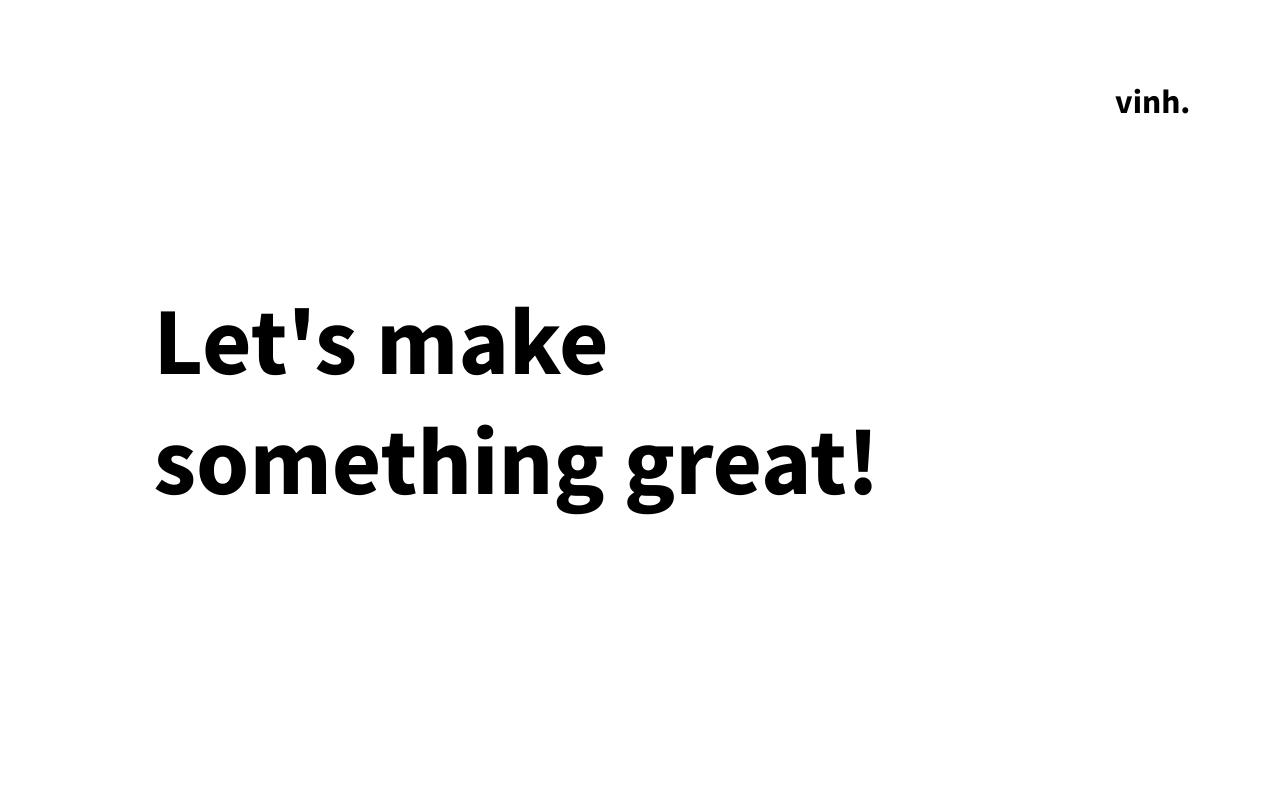
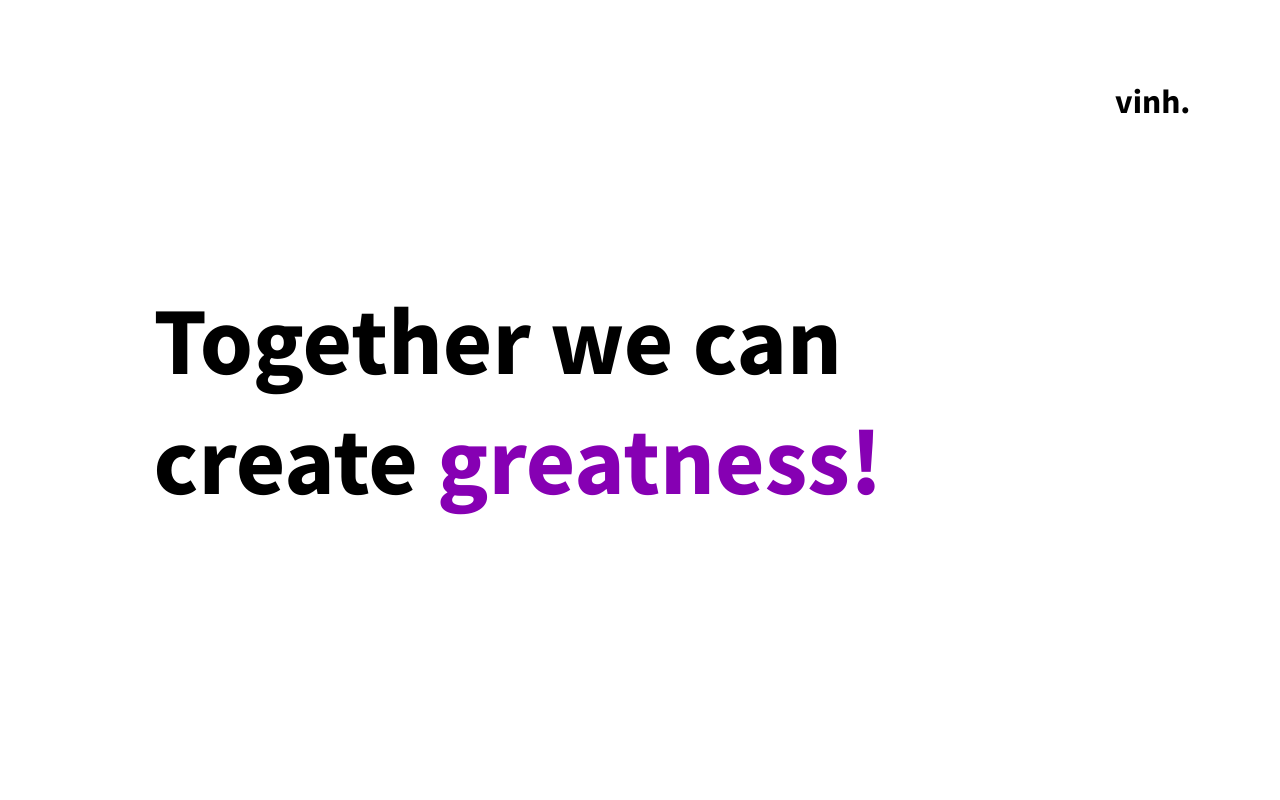
Before and after one commit to vinhbt241/my-portfolio-website, a React (Create React App) app: page /contact in a window 1280 px wide. Shown: the top 800 px of the page. Built offline with nearby package versions, Linux system fonts and the light colour scheme.

Commit message:
Fix typo and add style to header in Contact

```diff
--- a/src/components/Contact.js
+++ b/src/components/Contact.js
@@ -13,9 +13,9 @@ const Contact = () => {
 
     <div className="contact-header">
         <p>
-          Let's make
+          Together we can
           <br></br>
-          something great!
+          create <span className="purple-text">greatness!</span>
         </p>
     </div>
 
--- a/src/components/Work.js
+++ b/src/components/Work.js
@@ -34,7 +34,7 @@ const Work = () => {
           projectName="Virtuoso"
           liveLink="https://vinhbt241.github.io/js-social-network/"
           codeLink="https://github.com/vinhbt241/js-social-network"
-          description="A social network buit with React and Rails"
+          description="A social network built with React and Rails"
           imgSrc={SocialNetwork}
           />
       </div>
```
